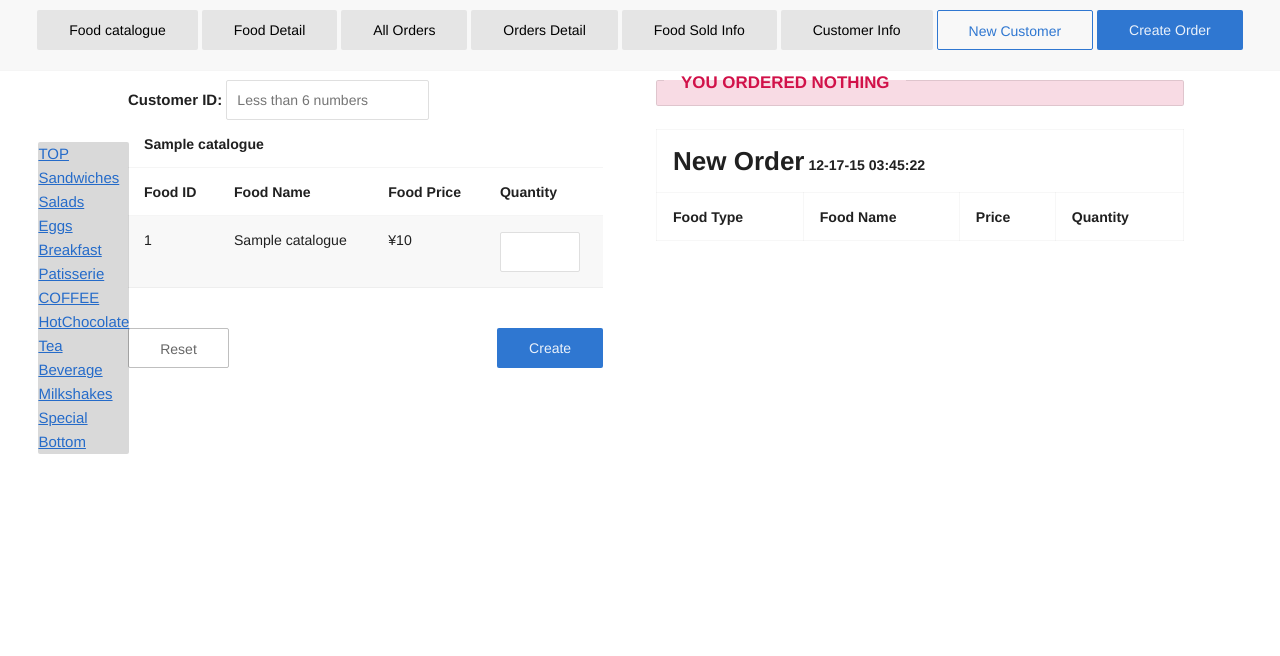
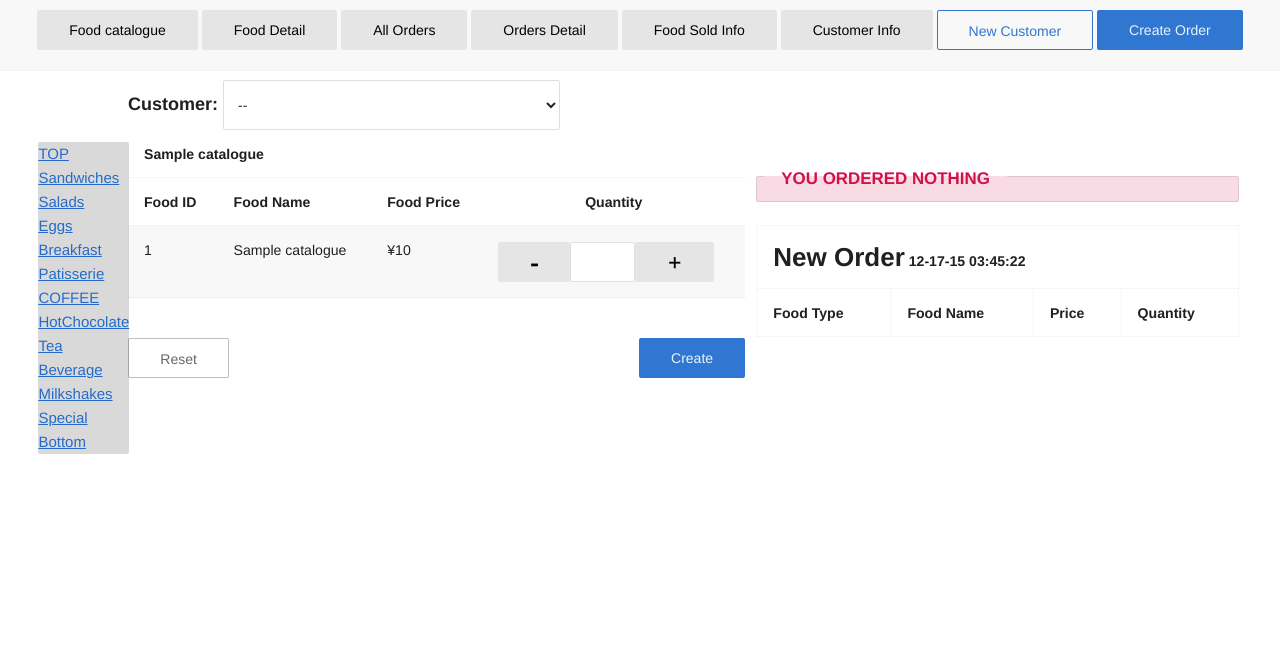
Before and after one commit to MarshallCN/cafee, a PHP site: page /index.php?page=create_order in a window 1280 px wide. Shown: the top 656 px of the page. Run offline with PHP 8.4, Linux system fonts and the light colour scheme; tables that the repository leaves empty or names only in its code hold one stand-in row (values such as "Sample post").

Commit message:
fixed issue

```diff
--- a/create_order.php
+++ b/create_order.php
@@ -1,13 +1,21 @@
-<div class='create_order'>
 <?php
 	error_reporting(E_ALL^E_NOTICE^E_WARNING^E_DEPRECATED);
 	$sql_fcata = "select catalog_id,cata_name from food_catalogue where food_id = catalog_id;";
-		$result_fcata = $mysql->query($sql_fcata);
+	$result_fcata = $mysql->query($sql_fcata);
+	$sql_cusinfo = "SELECT customer_id,CONCAT(firstname,' ',lastname) FROM customer_info ORDER BY firstname, lastname;";
+	$result_cusinfo = $mysql->query($sql_cusinfo);
 ?>
 		<form action='index.php?page=create_order' method ='post'>
-			<div id='cusid' class='bold'>
-				Customer ID: <input type='text' name='cus_id' maxlength='6' placeholder='Less than 6 numbers' required/>
+			<div class='big'><b>Customer:</b>
+				<select name='cus_id' id='cus' class='width-6'>
+					<option value=''>--</option>
+					<?php
+					while($row = $mysql->fetch($result_cusinfo)) {
+						echo "<option value=$row[0]>$row[1] @$row[0]</option>";
+					}?>
+				</select>
 			</div>
+			<div class='create_order'>
 			<table class ='table-stripped'>
 	<?php
 		while($row_fcata = $mysql->fetch($result_fcata)) {
@@ -15,13 +23,28 @@
 	        $sql_finfo = "select s.food_id,s.cata_name as food_name,s.price,s.catalog_id from food_catalogue as s join food_catalogue as p where p.food_id = s.catalog_id and s.price IS NOT NULL and s.catalog_id = ".$cata_id.";";
 	        $result_finfo = $mysql->query($sql_finfo);
             echo "<th colspan='5' id=".$row_fcata['cata_name'].">".$row_fcata['cata_name']."</th>";
-            echo "<tr><td class='bold'>Food ID</td><td class='bold'>Food Name</td><td class='bold'>Food Price</td><td class='bold'>Quantity</td></tr>";
+            echo "<tr><td><b>Food ID</b></td><td><b>Food Name</b></td><td><b>Food Price</b></td><td class='text-centered'><b>Quantity</b></td></tr>";
             while($row_finfo = $mysql->fetch($result_finfo)) {
                 echo "<tr>";
                 echo "<td>".$row_finfo['food_id']."</td>";
                 echo "<td>".$row_finfo['food_name']." </td>";
 			    echo "<td>&#165;".$row_finfo['price']." </td>";
-			    echo "<td><input type='number' name='".$row_finfo['food_id']."' min = '0' max = '999'/></td>" ;
+	?>
+				<script>
+				function a<?php echo $row_finfo['food_id'];?>(){
+				var x=document.getElementById(<?php echo $row_finfo['food_id'];?>).value;
+				if(x.length==0){ x=0; }
+				document.getElementById(<?php echo (int)$row_finfo['food_id'];?>).value = parseInt(x)+1;
+				}
+				function m<?php echo $row_finfo['food_id'];?>(){
+				var x=document.getElementById(<?php echo $row_finfo['food_id'];?>).value;
+				document.getElementById(<?php echo (int)$row_finfo['food_id'];?>).value = parseInt(x)-1;
+				}
+				</script>
+	<?php
+			    echo "<td><button class='bnum' type='button' onclick='m".$row_finfo['food_id']."()' ><b>-</b></button>";
+				echo "<input type='number' class='bnum' id=".$row_finfo['food_id']." name=".$row_finfo['food_id']." min = '0' max = '999'/>";
+				echo "<button class='bnum' type='button' onclick='a".$row_finfo['food_id']."()' ><b>+</b></button></td>";
 	            echo "</tr>";
             }
 		}
@@ -35,7 +58,7 @@
 			</div>
 		</form></blocks>
 </div>
-<div class='create_page'>
+<div id='create_page'>
 	<?php
 		include 'create_order_page.php';
 	?>
--- a/create_order_page.php
+++ b/create_order_page.php
@@ -16,8 +16,8 @@
 		    $totalp = 0;
 		    $itemcount = 0;
 		    for ($f_id=11;$f_id<$totalid;$f_id++) {
-				$f_quantity = $_POST[$f_id];
-	            if(!empty($_POST[$f_id])) {
+				$f_quantity = (int)$_POST[$f_id];
+	            if(!empty($f_quantity)) {
 				    echo "<tr><td>".$food_cata_info['cata'][$f_id]."</td>";
 	                echo "<td>".$food_cata_info['name'][$f_id]."</td>";
 				    echo "<td>&#165;".$food_cata_info['price'][$f_id]."</td>";
@@ -42,12 +42,33 @@
 	          	echo "<tr><td colspan='1' class='bold'>Customer Name</td><td colspan='3'>".$row[1]." ".$row[2]."</td></tr>";
 	         	echo "<tr><td colspan='1' class='bold'>Phone Number</td><td colspan='3'>".$row[3]."</td></tr>";
 	         	echo "<tr><td colspan='1' class='bold'>Address</td><td colspan='3'>".$row[4]."</td></tr></table>";
-	          	echo "<blocks cols='3'><div><button type='button' outline name='back' onclick =\"javascript: history.back(-1);\">Back</button></div>";
-	          	echo "<div class='text-centered'><button type='button' onclick='window.print()'>Print</button></div>";
-                echo "<link href='' rel='stylesheet' media='all' />";
-                echo "<link href='' rel='stylesheet' media='print'/>";
-	         	echo "<div class='text-right'><button class='submit' type='primary' name='submit'>Submit</button></div></blocks></form>";
-		        session_start();
+	          	?>
+				<blocks cols='3'>
+				<div>
+					<button type='button' outline name='back' onclick =\"javascript: history.back(-1);\">Back</button>
+				</div>
+				<script language="javascript">
+					function printdiv(printpage) {
+						var headstr = "<html><head><title></title></head><body>";
+						var footstr = "</body>";
+						var newstr = document.all.item(printpage).innerHTML;
+						var oldstr = document.body.innerHTML;
+						document.body.innerHTML = headstr+newstr+footstr;
+						window.print();
+						document.body.innerHTML = oldstr;
+						return false;
+					}
+				</script> <!--<link href='' rel='stylesheet' media='all' />
+					<link href='' rel='stylesheet' media='print'/>-->
+	          	<div class='text-centered'>
+					<button type='button' onclick="printdiv('create_page');">Print</button>
+				</div>
+	         	<div class='text-right'>
+					<button class='submit' type='primary' name='submit'>Submit</button>
+				</div>
+				</blocks></form>
+		    <?php
+				session_start();
 				$_SESSION['totalp'] = $totalp;
 		        $_SESSION['cres'] = $create_res;
 		        $_SESSION['cus_id']= $_POST['cus_id'];
--- a/css/style.css
+++ b/css/style.css
@@ -5,8 +5,9 @@
     width: 100%;
 }
 #body{
-        margin-top: 40px;
-		display: block;
+    margin-top: 40px;
+	display: block;
+	margin-right: 30px;
 }
 .fat {
 	font-size: 120%;
@@ -43,9 +44,25 @@
 }
 .create_order{
 	float:left;
-	width: 45%;
+	width: 55%;
 }
-.create_page{
-	width: 50%;
+#create_page{
+	width: 43%;
 	float:right;
+	margin-right: 1%;
+	margin-top: 2%;
 }
+input::-webkit-outer-spin-button,
+input::-webkit-inner-spin-button{
+    -webkit-appearance: none !important;
+    margin: 0;
+}
+input[type="number"]{-moz-appearance:textfield;}
+#cus{
+	height: 50px;
+	width: 30%;
+}
+.bnum{
+	font-size: 26px;
+	font-family:Georgia,Times;
+}
--- a/header.php
+++ b/header.php
@@ -50,4 +50,4 @@
 		</div>
 	    <div id='body'>
             <row>
-                <column cols="11">
+                <column cols="12">
```
Also changed, not shown: new_customer.php (+55 -16 lines), order_info.php (+7 -5 lines), submit.php (+5 -5 lines), 1 other file.
